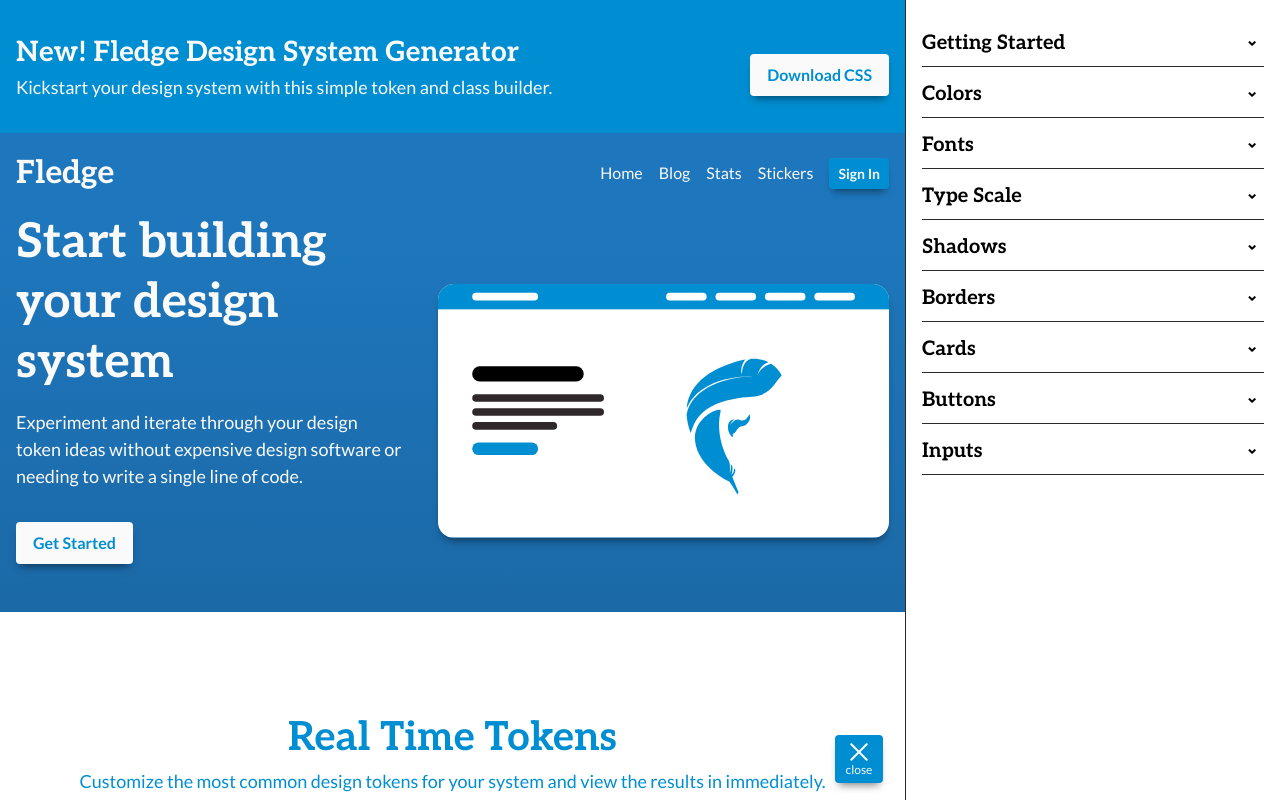
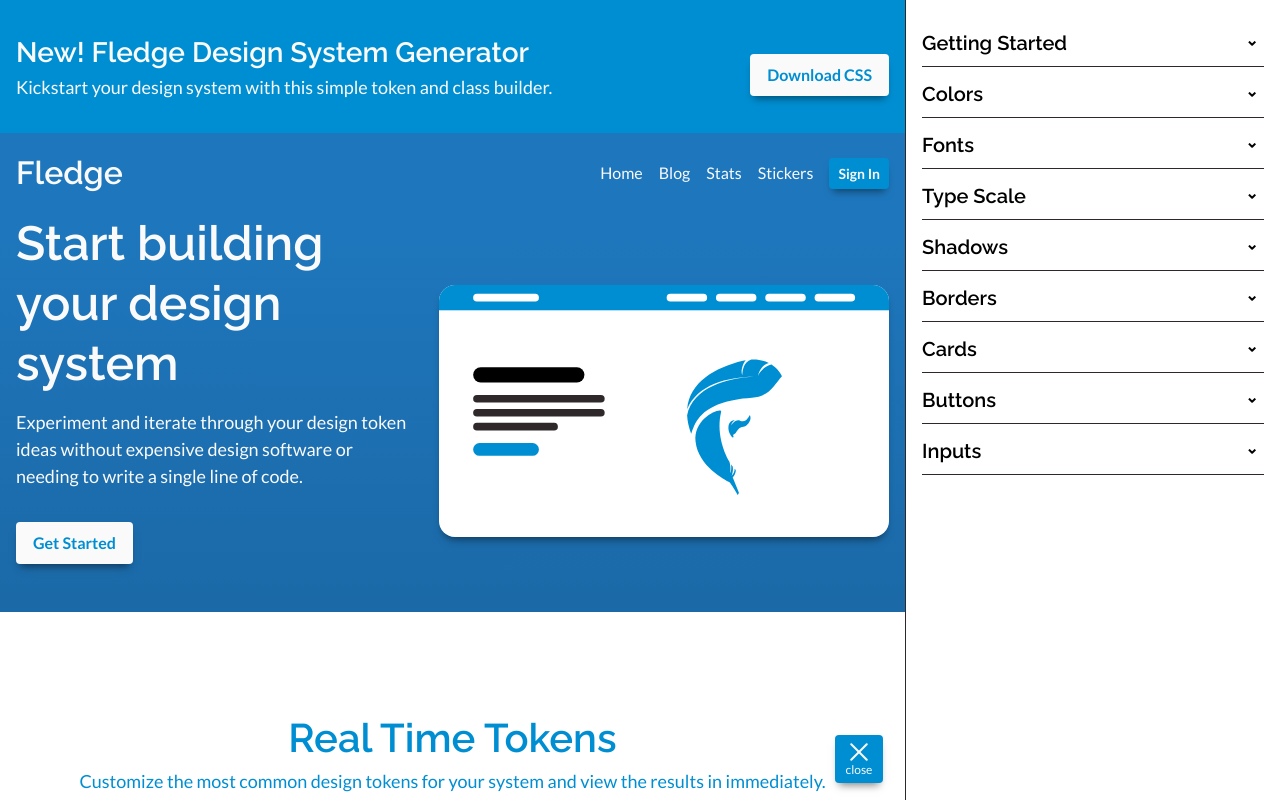
Before and after one commit to brendanbax/fledge, a Vue app: page / in a window 1280 px wide. Shown: the top 802 px of the page. Built offline with nearby package versions, Linux system fonts and the light colour scheme.

Commit message:
Update fonts and add more variations

```diff
--- a/src/mixins/css.js
+++ b/src/mixins/css.js
@@ -6,11 +6,11 @@ export default {
     return {
       // Font
       font_primary: {
-        url: 'https://fonts.googleapis.com/css2?family=Aleo:wght@300;400;700&display=swap',
-        name: 'Aleo'
+        url: 'https://fonts.googleapis.com/css2?family=Raleway:ital,wght@0,100;0,200;0,300;0,400;0,500;0,600;0,700;0,800;0,900;1,100;1,200;1,300;1,400;1,500;1,600;1,700;1,800;1,900&display=swap',
+        name: 'Raleway'
       },
       font_secondary: {
-        url: 'https://fonts.googleapis.com/css2?family=Lato:ital,wght@0,300;0,400;0,700;1,400&display=swap',
+        url: 'https://fonts.googleapis.com/css2?family=Lato:ital,wght@0,100;0,300;0,400;0,700;0,900;1,100;1,300;1,400;1,700;1,900&display=swap',
         name: 'Lato'
       },
       // Colors
@@ -74,7 +74,7 @@ export default {
       text_quote: {
         font_primary: false,
         font_size: '1.25rem',
-        font_weight: '200',
+        font_weight: '300',
         line_height: '1.5',
       },
       text_caption: {
```
